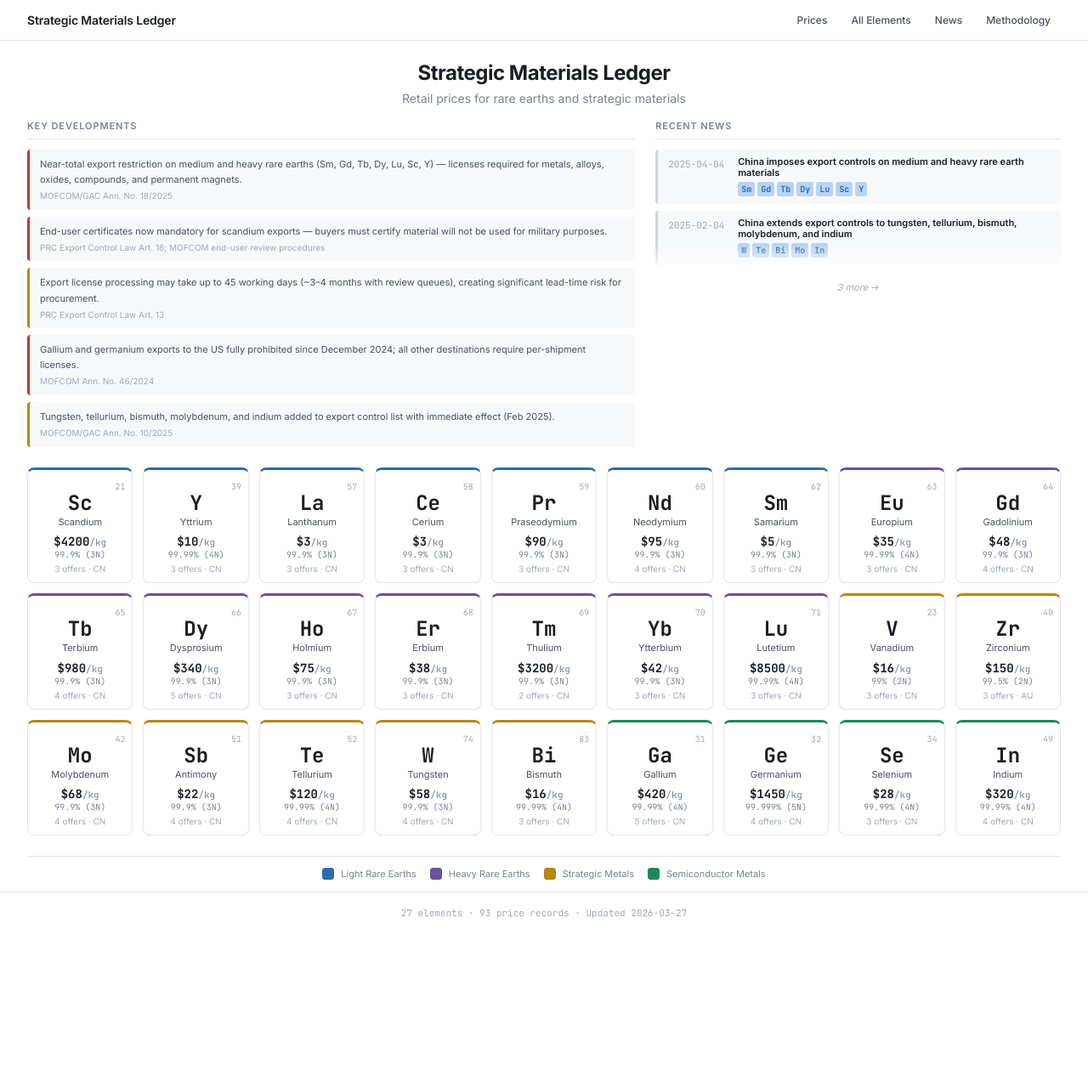
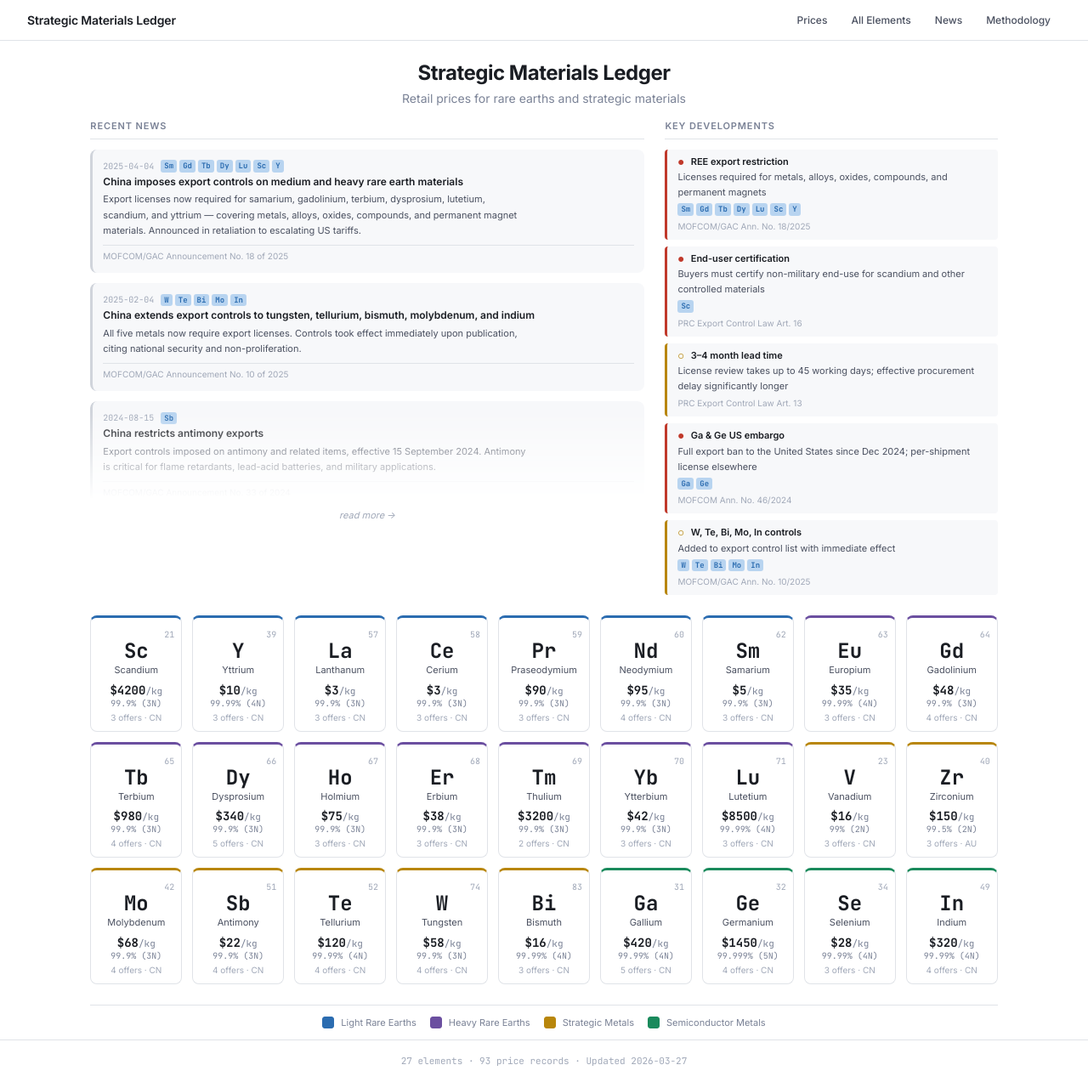
Before and after one commit to mironovb/lanthanides.io, a Jekyll site: the page built from index.html, in a window 1280 px wide. Shown: the whole page at 85% size. Built offline with Jekyll 4.4.1, drawn with Linux system fonts in a browser that asks for light colours; before the commit the page ends 1098 px from its top, so only the background shows below that.

Commit message:
news section reformat

```diff
--- a/_data/key_developments.yml
+++ b/_data/key_developments.yml
@@ -1,21 +1,30 @@
-# Key Developments — brief highlights shown on homepage
+# Key Developments — structured highlights shown on homepage
 
-- summary: "Near-total export restriction on medium and heavy rare earths (Sm, Gd, Tb, Dy, Lu, Sc, Y) — licenses required for metals, alloys, oxides, compounds, and permanent magnets."
+- title: "REE export restriction"
+  detail: "Licenses required for metals, alloys, oxides, compounds, and permanent magnets"
+  elements: [Sm, Gd, Tb, Dy, Lu, Sc, Y]
   severity: high
   ref: "MOFCOM/GAC Ann. No. 18/2025"
 
-- summary: "End-user certificates now mandatory for scandium exports — buyers must certify material will not be used for military purposes."
+- title: "End-user certification"
+  detail: "Buyers must certify non-military end-use for scandium and other controlled materials"
+  elements: [Sc]
   severity: high
-  ref: "PRC Export Control Law Art. 16; MOFCOM end-user review procedures"
+  ref: "PRC Export Control Law Art. 16"
 
-- summary: "Export license processing may take up to 45 working days (~3–4 months with review queues), creating significant lead-time risk for procurement."
+- title: "3–4 month lead time"
+  detail: "License review takes up to 45 working days; effective procurement delay significantly longer"
   severity: medium
   ref: "PRC Export Control Law Art. 13"
 
-- summary: "Gallium and germanium exports to the US fully prohibited since December 2024; all other destinations require per-shipment licenses."
+- title: "Ga & Ge US embargo"
+  detail: "Full export ban to the United States since Dec 2024; per-shipment license elsewhere"
+  elements: [Ga, Ge]
   severity: high
   ref: "MOFCOM Ann. No. 46/2024"
 
-- summary: "Tungsten, tellurium, bismuth, molybdenum, and indium added to export control list with immediate effect (Feb 2025)."
+- title: "W, Te, Bi, Mo, In controls"
+  detail: "Added to export control list with immediate effect"
+  elements: [W, Te, Bi, Mo, In]
   severity: medium
   ref: "MOFCOM/GAC Ann. No. 10/2025"
--- a/_layouts/home.html
+++ b/_layouts/home.html
@@ -9,53 +9,70 @@ layout: default
 
 {{ content }}
 
-{% comment %} ── Key Developments + Recent News (side by side on desktop) ── {% endcomment %}
+{% comment %} ── Recent News (left) + Key Developments (right) ── {% endcomment %}
+{% assign sorted_news = site.data.news | sort: "date" | reverse %}
 <div class="home-top-row">
 
-  {% comment %} ── Key Developments (left) ── {% endcomment %}
-  <section class="key-developments">
-    <h2 class="kd-heading">Key Developments</h2>
-    <ul class="kd-list">
-      {% for item in site.data.key_developments %}
-        <li class="kd-item kd-{{ item.severity }}">
-          <span class="kd-text">{{ item.summary }}</span>
-          {% if item.ref and item.ref != "" %}
-            <cite class="kd-ref">{{ item.ref }}</cite>
-          {% endif %}
-        </li>
-      {% endfor %}
-    </ul>
-  </section>
-
-  {% comment %} ── Recent News (right, compact) ── {% endcomment %}
-  {% assign sorted_news = site.data.news | sort: "date" | reverse %}
+  {% comment %} ── Recent News (left) ── {% endcomment %}
   {% if sorted_news.size > 0 %}
-  <section class="news-panel-compact">
-    <h2 class="news-heading">Recent News</h2>
+  <section class="news-panel-home">
+    <h2 class="panel-label">Recent News</h2>
     <div class="news-preview">
-      {% for item in sorted_news limit:2 %}
-        <article class="news-item-mini">
-          <time class="news-date" datetime="{{ item.date }}">{{ item.date }}</time>
-          <div class="news-body">
-            <h3 class="news-headline">{{ item.headline }}</h3>
+      {% for item in sorted_news limit:3 %}
+        <article class="news-card {% if forloop.index == 3 %}news-card-faded{% endif %}">
+          <div class="news-card-header">
+            <time class="news-card-date" datetime="{{ item.date }}">{{ item.date }}</time>
             {% if item.elements.size > 0 %}
-              <span class="news-elements">
+              <span class="news-card-elements">
                 {% for sym in item.elements %}
-                  <code>{{ sym }}</code>{% unless forloop.last %} {% endunless %}
+                  <code>{{ sym }}</code>
                 {% endfor %}
               </span>
             {% endif %}
           </div>
+          <h3 class="news-card-title">{{ item.headline }}</h3>
+          <p class="news-card-body">{{ item.body }}</p>
+          {% if item.references.size > 0 %}
+            <div class="news-card-refs">
+              {% for ref in item.references %}
+                <cite>{{ ref.label }}</cite>
+              {% endfor %}
+            </div>
+          {% endif %}
         </article>
       {% endfor %}
-      {% if sorted_news.size > 2 %}
-        <div class="news-fade">
-          <a href="{{ '/news/' | relative_url }}" class="news-read-more">{{ sorted_news.size | minus: 2 }} more &rarr;</a>
-        </div>
-      {% endif %}
+      <div class="news-fade-overlay">
+        <a href="{{ '/news/' | relative_url }}" class="news-read-more">read more &rarr;</a>
+      </div>
     </div>
   </section>
   {% endif %}
+
+  {% comment %} ── Key Developments (right) ── {% endcomment %}
+  <section class="key-developments">
+    <h2 class="panel-label">Key Developments</h2>
+    <div class="kd-list">
+      {% for item in site.data.key_developments %}
+        <div class="kd-card kd-{{ item.severity }}">
+          <div class="kd-card-top">
+            <span class="kd-severity">{% if item.severity == 'high' %}&#9679;{% else %}&#9675;{% endif %}</span>
+            <strong class="kd-title">{{ item.title }}</strong>
+          </div>
+          <p class="kd-detail">{{ item.detail }}</p>
+          {% if item.elements %}
+            <span class="kd-elements">
+              {% for sym in item.elements %}
+                <code>{{ sym }}</code>
+              {% endfor %}
+            </span>
+          {% endif %}
+          {% if item.ref and item.ref != "" %}
+            <cite class="kd-ref">{{ item.ref }}</cite>
+          {% endif %}
+        </div>
+      {% endfor %}
+    </div>
+  </section>
 
 </div>
 
--- a/_sass/_home.scss
+++ b/_sass/_home.scss
@@ -17,7 +17,15 @@
   }
 }
 
-// ── Home top row: Key Developments + Recent News ─────────────
+// ── Shared panel label ────────────────────────────────────────
+.panel-label {
+  @include label;
+  margin-bottom: $sp-3;
+  padding-bottom: $sp-2;
+  border-bottom: $border-thin;
+}
+
+// ── Home top row: News (left) + Key Developments (right) ─────
 .home-top-row {
   display: flex;
   flex-direction: column;
@@ -30,107 +38,98 @@
   }
 }
 
-// ── Key Developments ─────────────────────────────────────────
-.key-developments {
-  flex: 3;
+// ── News panel (homepage, left side) ─────────────────────────
+.news-panel-home {
+  flex: 5;
   min-width: 0;
-
-  .kd-heading {
-    @include label;
-    margin-bottom: $sp-3;
-    padding-bottom: $sp-2;
-    border-bottom: $border-thin;
-  }
-}
-
-.kd-list {
-  list-style: none;
-  padding: 0;
-  margin: 0;
-  display: flex;
-  flex-direction: column;
-  gap: $sp-2;
-}
-
-.kd-item {
-  font-size: $fs-xs;
-  color: $text-secondary;
-  line-height: $lh-relaxed;
-  padding: $sp-2 $sp-3;
-  background: $bg-secondary;
-  border-radius: $radius-sm;
-  border-left: 3px solid $border-secondary;
-
-  &.kd-high {
-    border-left-color: $accent-red;
-  }
-
-  &.kd-medium {
-    border-left-color: $accent-amber;
-  }
-}
-
-.kd-text {
-  display: block;
-}
-
-.kd-ref {
-  display: block;
-  font-style: normal;
-  font-size: 10px;
-  color: $text-dim;
-  margin-top: 2px;
-}
-
-// ── Compact news panel (homepage) ────────────────────────────
-.news-panel-compact {
-  flex: 2;
-  min-width: 0;
-
-  .news-heading {
-    @include label;
-    margin-bottom: $sp-3;
-    padding-bottom: $sp-2;
-    border-bottom: $border-thin;
-  }
 }
 
 .news-preview {
   position: relative;
   display: flex;
   flex-direction: column;
-  gap: $sp-2;
+  gap: $sp-3;
 }
 
-.news-item-mini {
+.news-card {
+  padding: $sp-3;
+  background: $bg-secondary;
+  border-radius: $radius-md;
+  border-left: 3px solid $border-secondary;
+}
+
+.news-card-header {
   display: flex;
+  align-items: center;
   gap: $sp-2;
-  padding: $sp-2 $sp-3;
-  background: $bg-secondary;
-  border-radius: $radius-sm;
-  border-left: 3px solid $border-secondary;
+  margin-bottom: $sp-1;
+}
 
-  @include bp-max-md {
-    flex-direction: column;
-    gap: 2px;
+.news-card-date {
+  font-family: $font-mono;
+  font-size: 10px;
+  color: $text-dim;
+  white-space: nowrap;
+}
+
+.news-card-elements {
+  display: inline-flex;
+  flex-wrap: wrap;
+  gap: 3px;
+
+  code {
+    font-family: $font-mono;
+    font-size: 9px;
+    font-weight: $fw-semibold;
+    color: $accent-blue;
+    background: $accent-blue-dim;
+    padding: 1px 4px;
+    border-radius: 3px;
+    line-height: 1.4;
   }
 }
 
-.news-fade {
+.news-card-title {
+  font-size: $fs-sm;
+  font-weight: $fw-semibold;
+  color: $text-primary;
+  line-height: $lh-tight;
+  margin: 0 0 $sp-1;
+}
+
+.news-card-body {
+  font-size: $fs-xs;
+  color: $text-secondary;
+  line-height: $lh-relaxed;
+  margin: 0;
+}
+
+.news-card-refs {
+  margin-top: $sp-2;
+  padding-top: $sp-1;
+  border-top: 1px solid $border-primary;
+
+  cite {
+    display: block;
+    font-style: normal;
+    font-size: 10px;
+    color: $text-dim;
+    line-height: $lh-relaxed;
+  }
+}
+
+// 3rd card: visible but faded, overlapped by gradient
+.news-card-faded {
+  mask-image: linear-gradient(to bottom, rgba(0,0,0,1) 10%, rgba(0,0,0,0) 90%);
+  -webkit-mask-image: linear-gradient(to bottom, rgba(0,0,0,1) 10%, rgba(0,0,0,0) 90%);
+}
+
+.news-fade-overlay {
+  text-align: center;
+  margin-top: -$sp-4;
   position: relative;
-  text-align: center;
-  padding-top: $sp-2;
-
-  &::before {
-    content: "";
-    position: absolute;
-    top: -$sp-8;
-    left: 0;
-    right: 0;
-    height: $sp-8;
-    background: linear-gradient(to bottom, transparent, $bg-primary);
-    pointer-events: none;
-  }
+  z-index: 1;
+  padding-bottom: $sp-1;
 }
 
 .news-read-more {
@@ -140,11 +139,111 @@
   text-decoration: none;
 
   &:hover {
-    color: $text-muted;
+    color: $text-secondary;
   }
 }
 
-// ── Shared news styles (homepage mini + full page) ───────────
+// ── Key Developments (homepage, right side) ──────────────────
+.key-developments {
+  flex: 3;
+  min-width: 0;
+}
+
+.kd-list {
+  display: flex;
+  flex-direction: column;
+  gap: $sp-2;
+}
+
+.kd-card {
+  padding: $sp-2 $sp-3;
+  background: $bg-secondary;
+  border-radius: $radius-sm;
+  border-left: 3px solid $border-secondary;
+
+  &.kd-high  { border-left-color: $accent-red; }
+  &.kd-medium { border-left-color: $accent-amber; }
+}
+
+.kd-card-top {
+  display: flex;
+  align-items: baseline;
+  gap: $sp-2;
+  margin-bottom: 2px;
+}
+
+.kd-severity {
+  font-size: 8px;
+  line-height: 1;
+  flex-shrink: 0;
+
+  .kd-high & { color: $accent-red; }
+  .kd-medium & { color: $accent-amber; }
+}
+
+.kd-title {
+  font-size: $fs-xs;
+  font-weight: $fw-semibold;
+  color: $text-primary;
+  line-height: $lh-tight;
+}
+
+.kd-detail {
+  font-size: $fs-xs;
+  color: $text-secondary;
+  line-height: $lh-relaxed;
+  margin: 0;
+}
+
+.kd-elements {
+  display: inline-flex;
+  flex-wrap: wrap;
+  gap: 3px;
+  margin-top: $sp-1;
+
+  code {
+    font-family: $font-mono;
+    font-size: 9px;
+    font-weight: $fw-semibold;
+    color: $accent-blue;
+    background: $accent-blue-dim;
+    padding: 1px 4px;
+    border-radius: 3px;
+    line-height: 1.4;
+  }
+}
+
+.kd-ref {
+  display: block;
+  font-style: normal;
+  font-size: 10px;
+  color: $text-dim;
+  margin-top: $sp-1;
+}
+
+// ── Full news page (/news/) ──────────────────────────────────
+.news-full-list {
+  display: flex;
+  flex-direction: column;
+  gap: $sp-3;
+  max-width: 820px;
+
+  .news-item {
+    display: flex;
+    gap: $sp-3;
+    padding: $sp-3;
+    background: $bg-secondary;
+    border-radius: $radius-md;
+    border-left: 3px solid $border-secondary;
+
+    @include bp-max-md {
+      flex-direction: column;
+      gap: $sp-1;
+    }
+  }
+}
+
+// Shared news sub-elements (used on full news page)
 .news-date {
   font-family: $font-mono;
   font-size: $fs-xs;
@@ -161,18 +260,18 @@
 }
 
 .news-headline {
-  font-size: $fs-xs;
+  font-size: $fs-sm;
   font-weight: $fw-semibold;
   color: $text-primary;
   line-height: $lh-tight;
-  margin: 0;
+  margin: 0 0 $sp-1;
 }
 
 .news-text {
   font-size: $fs-xs;
   color: $text-secondary;
   line-height: $lh-relaxed;
-  margin: $sp-1 0 0;
+  margin: 0;
 }
 
 .news-elements {
@@ -194,6 +293,8 @@
 
 .news-refs {
   margin-top: $sp-2;
+  padding-top: $sp-1;
+  border-top: 1px solid $border-primary;
 
   cite {
     display: block;
@@ -201,32 +302,6 @@
     font-size: 10px;
     color: $text-dim;
     line-height: $lh-relaxed;
-  }
-}
-
-// ── Full news page list ──────────────────────────────────────
-.news-full-list {
-  display: flex;
-  flex-direction: column;
-  gap: $sp-3;
-  max-width: 820px;
-
-  .news-item {
-    display: flex;
-    gap: $sp-3;
-    padding: $sp-3;
-    background: $bg-secondary;
-    border-radius: $radius-md;
-    border-left: 3px solid $border-secondary;
-
-    @include bp-max-md {
-      flex-direction: column;
-      gap: $sp-1;
-    }
-
-    .news-headline {
-      font-size: $fs-sm;
-    }
   }
 }
 
```
